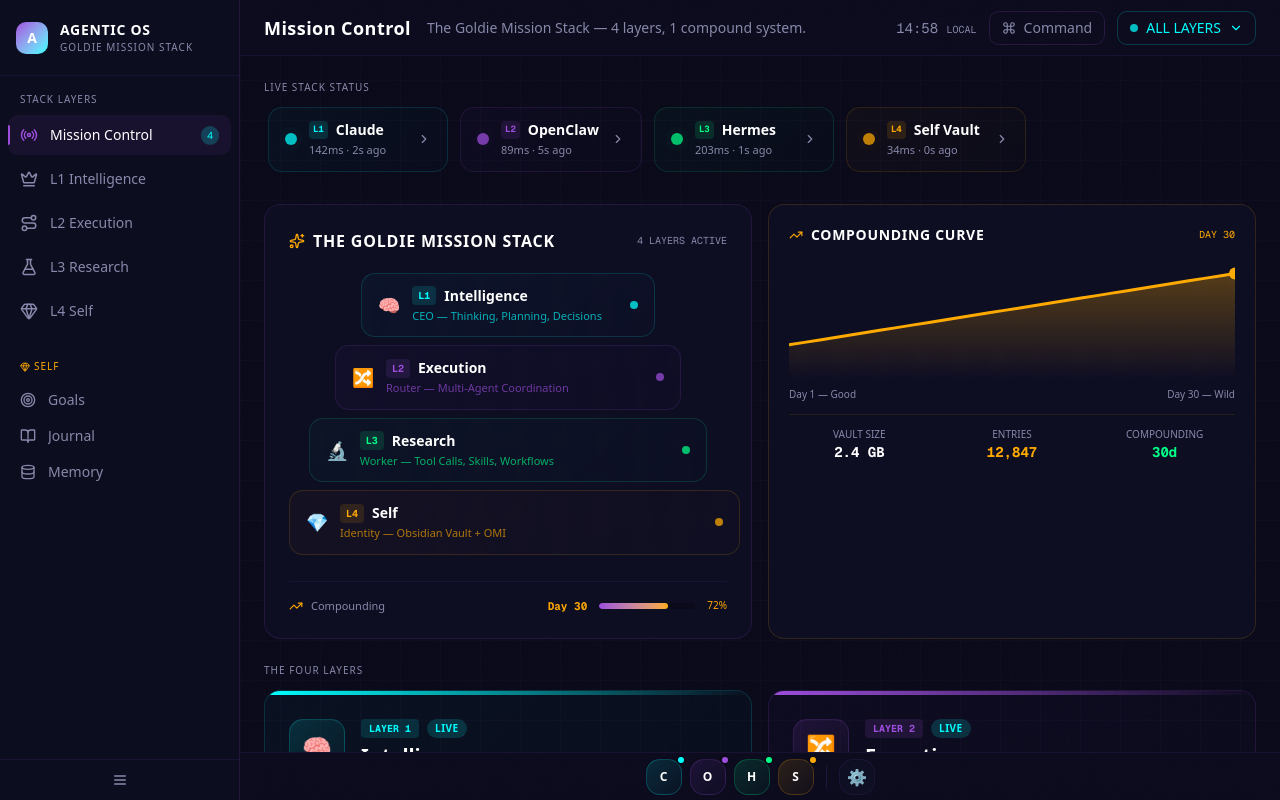
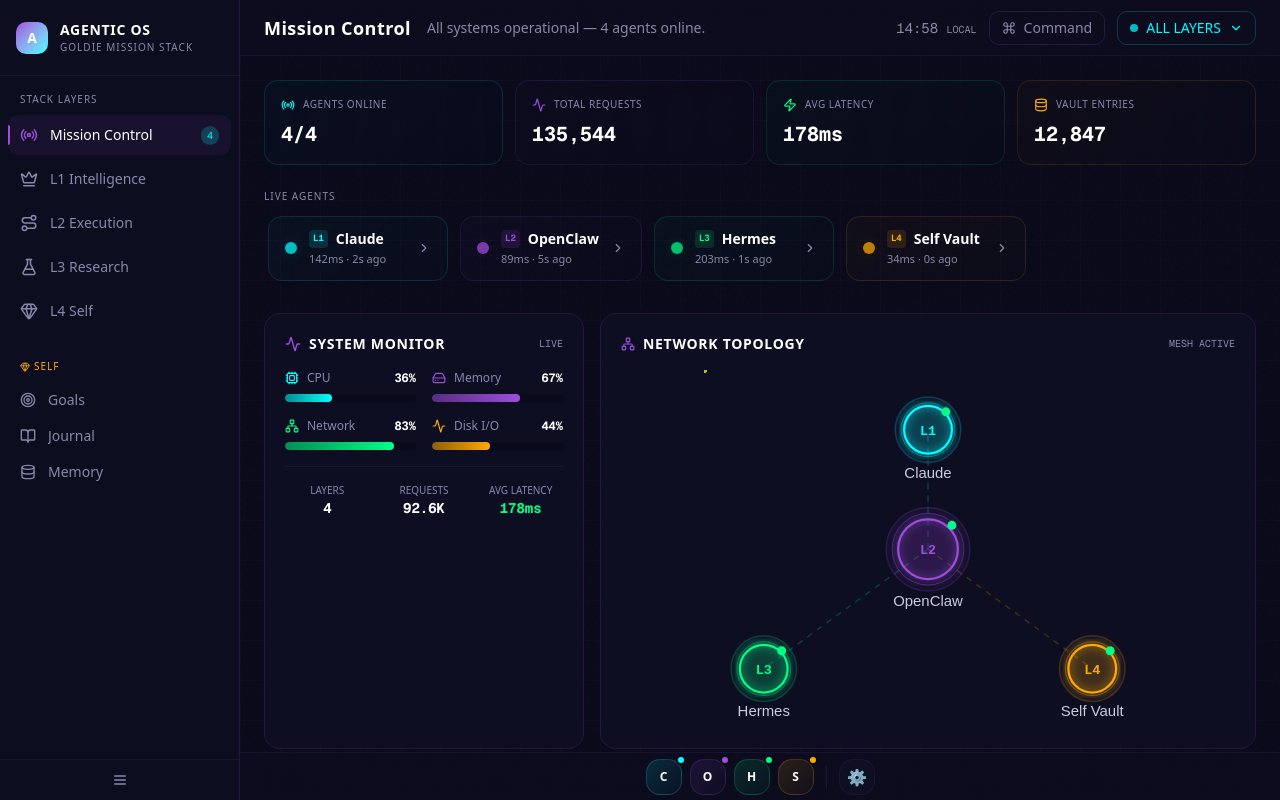
Before and after one commit to rachidSabah/AgentincOS-Native, a Next.js app: page / in a window 1280 px wide. Built offline with nearby package versions, Linux system fonts and the light colour scheme.

Commit message:
e53ae29c-a5fc-4241-8dc9-b4848adb1c11

```diff
--- a/src/app/page.tsx
+++ b/src/app/page.tsx
@@ -2,11 +2,11 @@
 
 import { useOSStore } from '@/lib/store';
 import {
-  Sidebar, TopBar, StackPyramid, LayerCard, AgentStatusBar,
+  Sidebar, TopBar, LayerCard, AgentStatusBar,
   SystemMonitor, LogStream, LatencyGraph, ControlRoom,
   CommandPalette, GoalsView, JournalView, MemoryView,
   HermesFeatureGrid, CompoundVisualizer, SelfLayerExplanation,
-  OmiObsidianStatus,
+  OmiObsidianStatus, NetworkTopology, QuickStats,
 } from '@/components/dashboard';
 import { AnimatePresence, motion } from 'framer-motion';
 import { useEffect } from 'react';
@@ -58,35 +58,25 @@ export default function HomePage() {
       case 'mission-control':
         return (
           <motion.div initial={{ opacity: 0 }} animate={{ opacity: 1 }} className="space-y-6">
+            {/* Quick Stats */}
+            <QuickStats />
+
             {/* Agent Status Bar */}
             <div>
-              <div className="text-[10px] text-[#8888aa] uppercase tracking-widest mb-3">Live Stack Status</div>
+              <div className="text-[10px] text-[#8888aa] uppercase tracking-widest mb-3">Live Agents</div>
               <AgentStatusBar />
             </div>
 
-            {/* Stack Pyramid + Compound Visualizer */}
-            <div className="grid grid-cols-1 lg:grid-cols-2 gap-4">
-              <StackPyramid />
-              <CompoundVisualizer />
-            </div>
-
-            {/* Layer Cards */}
-            <div>
-              <div className="text-[10px] text-[#8888aa] uppercase tracking-widest mb-3">The Four Layers</div>
-              <div className="grid grid-cols-1 md:grid-cols-2 gap-4">
-                {stackLayers.map(layer => (
-                  <LayerCard key={layer.id} layer={layer} />
-                ))}
-              </div>
+            {/* Main Dashboard Grid */}
+            <div className="grid grid-cols-1 lg:grid-cols-3 gap-4">
+              <SystemMonitor />
+              <NetworkTopology />
             </div>
 
             {/* Bottom Row */}
-            <div className="grid grid-cols-1 lg:grid-cols-3 gap-4">
-              <SystemMonitor />
+            <div className="grid grid-cols-1 lg:grid-cols-2 gap-4">
               <LogStream />
-              <div className="space-y-4">
-                <LatencyGraph />
-              </div>
+              <LatencyGraph />
             </div>
           </motion.div>
         );
--- a/src/components/dashboard.tsx
+++ b/src/components/dashboard.tsx
@@ -138,7 +138,7 @@ export function TopBar() {
       <div className="flex items-center gap-4">
         <h1 className="text-white font-bold text-lg tracking-wide">{viewLabels[activeView] || 'Mission Control'}</h1>
         <span className="text-[#8888aa] text-sm hidden lg:block">
-          {activeView === 'mission-control' ? 'The Goldie Mission Stack — 4 layers, 1 compound system.' : ''}
+          {activeView === 'mission-control' ? 'All systems operational — 4 agents online.' : ''}
         </span>
       </div>
       <div className="flex items-center gap-3">
@@ -154,6 +154,123 @@ export function TopBar() {
         </div>
       </div>
     </header>
+  );
+}
+
+/* ───────── QUICK STATS ───────── */
+export function QuickStats() {
+  const { agents, systemMetrics } = useOSStore();
+  const liveAgents = agents.filter(a => a.status === 'live').length;
+  const totalRequests = agents.reduce((sum, a) => sum + a.requests, 0);
+
+  const stats = [
+    { label: 'Agents Online', value: `${liveAgents}/${agents.length}`, color: '#00ffff', icon: Radio },
+    { label: 'Total Requests', value: totalRequests.toLocaleString(), color: '#9d4edd', icon: Activity },
+    { label: 'Avg Latency', value: `${systemMetrics.avgLatency}ms`, color: '#00ff88', icon: Zap },
+    { label: 'Vault Entries', value: systemMetrics.vaultEntries.toLocaleString(), color: '#ffaa00', icon: Database },
+  ];
+
+  return (
+    <div className="grid grid-cols-2 md:grid-cols-4 gap-3">
+      {stats.map((stat, i) => (
+        <motion.div key={stat.label}
+          initial={{ opacity: 0, y: 20 }}
+          animate={{ opacity: 1, y: 0 }}
+          transition={{ delay: i * 0.08 }}
+          className="rounded-xl border bg-[rgba(18,18,42,0.6)] backdrop-blur-sm p-4 card-hover"
+          style={{ borderColor: `${stat.color}20`, background: `linear-gradient(135deg, ${stat.color}06, ${stat.color}02)` }}
+        >
+          <div className="flex items-center gap-2 mb-2">
+            <stat.icon size={14} style={{ color: stat.color }} />
+            <span className="text-[10px] text-[#8888aa] uppercase tracking-wider">{stat.label}</span>
+          </div>
+          <div className="text-white font-mono font-bold text-xl">{stat.value}</div>
+        </motion.div>
+      ))}
+    </div>
+  );
+}
+
+/* ───────── NETWORK TOPOLOGY ───────── */
+export function NetworkTopology() {
+  const { agents, stackLayers, setActiveView } = useOSStore();
+
+  // Hub-and-spoke layout: OpenClaw at center, others around it
+  const cx = 150, cy = 120;
+  const positions = [
+    { x: 150, y: 40, label: 'Claude', layer: 1, color: '#00ffff', id: 'claude' },
+    { x: 150, y: 120, label: 'OpenClaw', layer: 2, color: '#9d4edd', id: 'openclaw' },
+    { x: 40, y: 200, label: 'Hermes', layer: 3, color: '#00ff88', id: 'hermes' },
+    { x: 260, y: 200, label: 'Self Vault', layer: 4, color: '#ffaa00', id: 'vault' },
+  ];
+
+  return (
+    <div className="rounded-2xl border border-[rgba(157,78,221,0.15)] bg-[rgba(18,18,42,0.6)] backdrop-blur-sm p-5 lg:col-span-2">
+      <div className="flex items-center justify-between mb-4">
+        <h3 className="text-white font-semibold text-sm tracking-wider uppercase flex items-center gap-2">
+          <Network size={14} className="text-[#9d4edd]" /> Network Topology
+        </h3>
+        <span className="text-[10px] text-[#8888aa] font-mono">MESH ACTIVE</span>
+      </div>
+
+      <svg viewBox="0 0 300 240" className="w-full max-w-md mx-auto">
+        <defs>
+          <filter id="glow">
+            <feGaussianBlur stdDeviation="3" result="coloredBlur" />
+            <feMerge><feMergeNode in="coloredBlur" /><feMergeNode in="SourceGraphic" /></feMerge>
+          </filter>
+        </defs>
+
+        {/* Connection lines */}
+        {/* OpenClaw to all others */}
+        {positions.filter(p => p.id !== 'openclaw').map(p => (
+          <line key={`line-${p.id}`} x1={cx} y1={cy} x2={p.x} y2={p.y}
+            stroke={p.color} strokeWidth="1" strokeOpacity="0.2" strokeDasharray="4 4">
+            <animate attributeName="stroke-dashoffset" from="8" to="0" dur="2s" repeatCount="indefinite" />
+          </line>
+        ))}
+        {/* Data flow particles */}
+        {positions.filter(p => p.id !== 'openclaw').map(p => (
+          <circle key={`particle-${p.id}`} r="2" fill={p.color} opacity="0.8">
+            <animateMotion dur={`${2 + Math.random() * 2}s`} repeatCount="indefinite"
+              path={`M${cx},${cy} L${p.x},${p.y}`} />
+          </circle>
+        ))}
+
+        {/* Nodes */}
+        {positions.map((p) => {
+          const agent = agents.find(a => a.id === p.id);
+          const isHub = p.id === 'openclaw';
+          return (
+            <g key={p.id} className="cursor-pointer" onClick={() => setActiveView(`layer-${stackLayers.find(l => l.number === p.layer)?.id || 'intelligence'}`)}>
+              {/* Outer glow */}
+              <circle cx={p.x} cy={p.y} r={isHub ? 28 : 22} fill={`${p.color}10`} stroke={`${p.color}30`} strokeWidth="1" />
+              {/* Inner circle */}
+              <circle cx={p.x} cy={p.y} r={isHub ? 20 : 16} fill={`${p.color}15`} stroke={p.color} strokeWidth="1.5" filter="url(#glow)" />
+              {/* Pulse ring */}
+              <circle cx={p.x} cy={p.y} r={isHub ? 24 : 18} fill="none" stroke={p.color} strokeWidth="0.5" opacity="0.5">
+                <animate attributeName="r" from={isHub ? 20 : 16} to={isHub ? 34 : 28} dur="2s" repeatCount="indefinite" />
+                <animate attributeName="opacity" from="0.5" to="0" dur="2s" repeatCount="indefinite" />
+              </circle>
+              {/* Layer badge */}
+              <text x={p.x} y={p.y + 1} textAnchor="middle" dominantBaseline="middle" fill={p.color} fontSize="9" fontFamily="monospace" fontWeight="bold">
+                L{p.layer}
+              </text>
+              {/* Label */}
+              <text x={p.x} y={p.y + (isHub ? 38 : 32)} textAnchor="middle" fill="#ccccdd" fontSize="10" fontFamily="sans-serif">
+                {p.label}
+              </text>
+              {/* Status dot */}
+              {agent?.status === 'live' && (
+                <circle cx={p.x + (isHub ? 16 : 12)} cy={p.y - (isHub ? 16 : 12)} r="3" fill="#00ff88">
+                  <animate attributeName="opacity" from="1" to="0.3" dur="1.5s" repeatCount="indefinite" />
+                </circle>
+              )}
+            </g>
+          );
+        })}
+      </svg>
+    </div>
   );
 }
 
```
Also changed, not shown: 1 other file (tests, documents, lock files or other folders).
